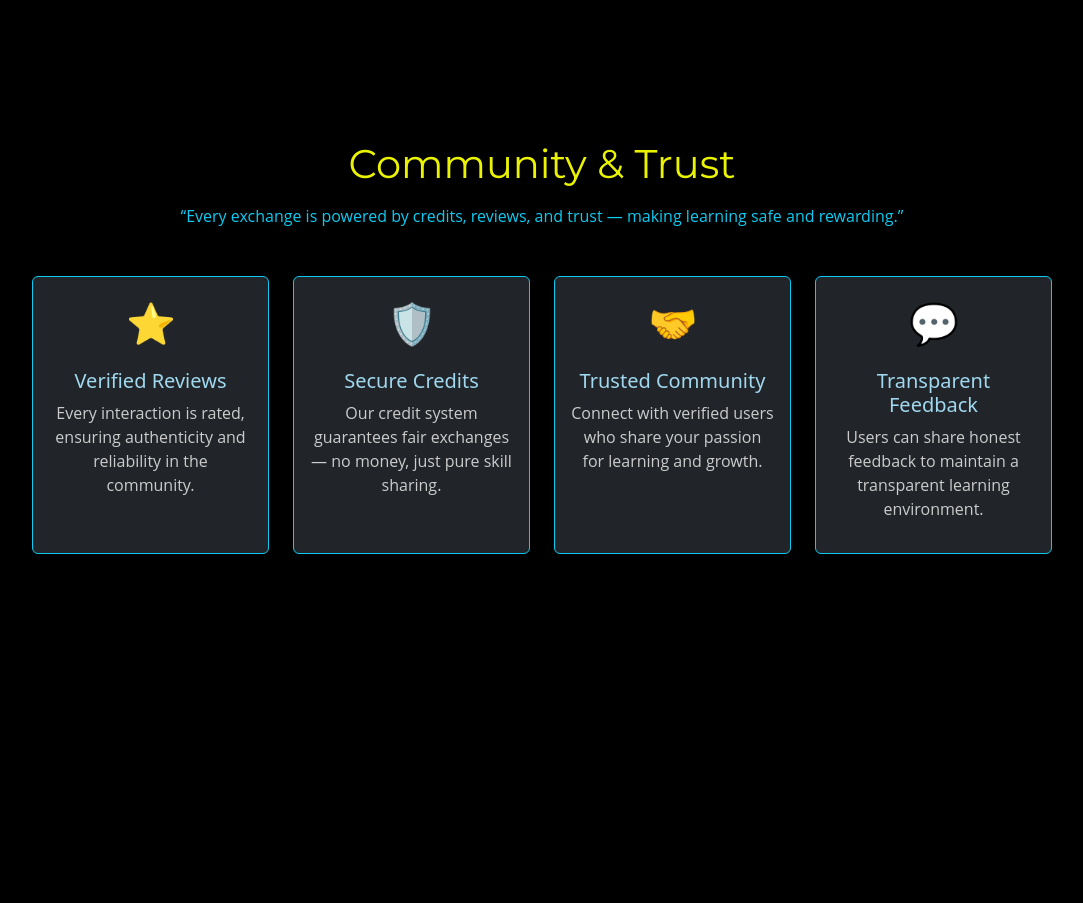
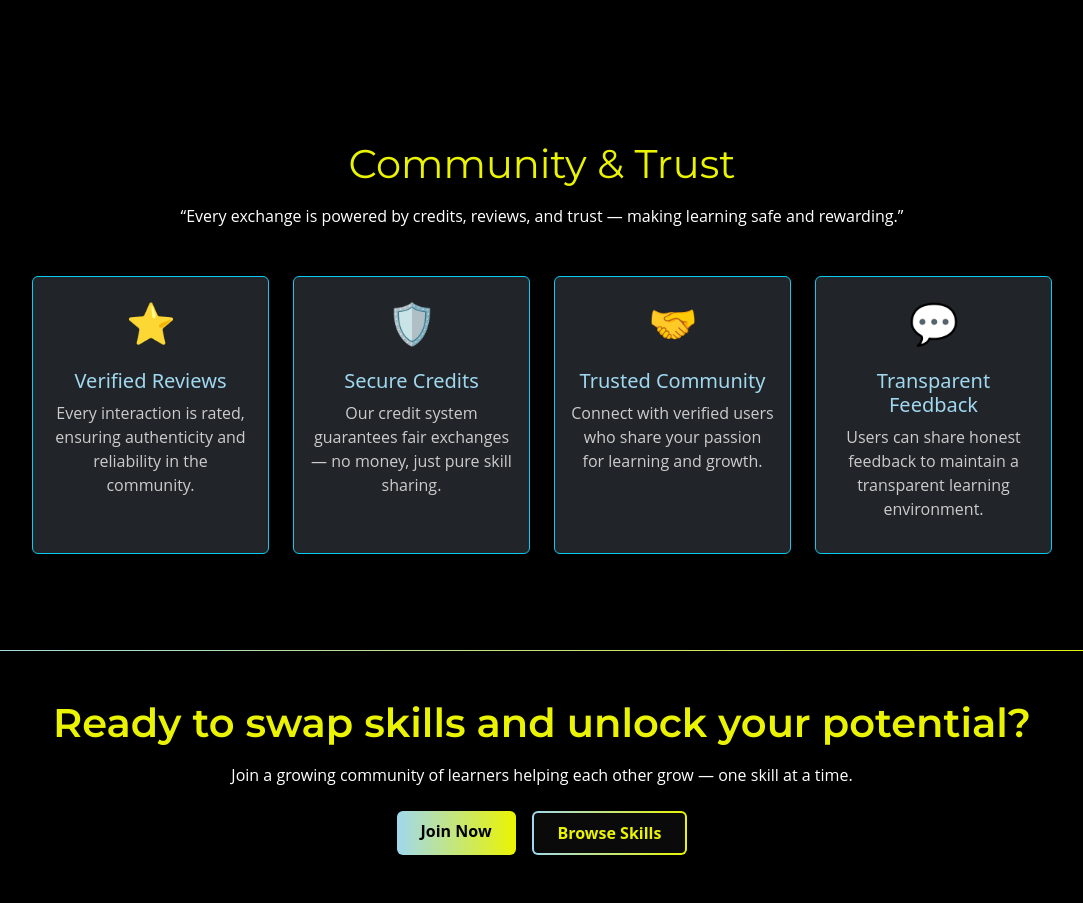
Before and after one commit to Isoo-Pal/TalentBridge, a Django app: page / in a window 1280 px wide. Shown: the part 1986-2889 px from the top of the page, without its empty margins (98-1181 px from the left). Before the commit the page ends 2540 px from the top, so only its background shows below. Run offline with Django 4.2, Linux system fonts and the light colour scheme.

Commit message:
Added footer section of home page

```diff
--- a/TalentBridge/myapp/templates/myapp/index.html
+++ b/TalentBridge/myapp/templates/myapp/index.html
@@ -165,4 +165,24 @@
     </div>
   </div>
 
+  {% comment %} last section {% endcomment %}
+  <section class="text-center py-5 border-top border-warning">
+    <div class="container">
+      <h1 class="fw-bold text-warning mb-3">
+        Ready to swap skills and unlock your potential?
+      </h1>
+      <p class="text-info mb-4">
+        Join a growing community of learners helping each other grow — one skill at a time.
+      </p>
+      <div class="d-flex justify-content-center flex-wrap gap-3">
+        <a href="#" class="btn btn-warning text-dark fw-semibold px-4 py-2">
+          Join Now
+        </a>
+        <a href="#" class="btn btn-outline-warning fw-semibold px-4 py-2">
+          Browse Skills
+        </a>
+      </div>
+    </div>
+  </section>
+
 {% endblock content %}
--- a/TalentBridge/myapp/templates/myapp/layout/layout.html
+++ b/TalentBridge/myapp/templates/myapp/layout/layout.html
@@ -7,7 +7,7 @@
     <meta name="viewport" content="width=device-width, initial-scale=1.0">
     <link rel="stylesheet" href="https://cdn.jsdelivr.net/npm/bootstrap@5.3.8/dist/css/bootstrap.min.css">
     <link href="https://fonts.googleapis.com/css2?family=Montserrat:wght@400;600&display=swap" rel="stylesheet">
-    <link rel="stylesheet" href="{% static 'css/style.css' %}?v={{ time }}">
+    <link rel="stylesheet" href="{% static 'css/style.css' %}"?v={{ time }}>
     <title>
         {% block title %}{% endblock title %}
     </title>
--- a/TalentBridge/static/css/style.css
+++ b/TalentBridge/static/css/style.css
@@ -145,3 +145,46 @@ button {
   background-color: #1a1a1a;
   box-shadow: 0 0 25px #EBF40088;
 }
+
+.btn-warning {
+    background: linear-gradient(90deg, #A0D8EF, #EBF400) !important;
+    border: none !important;
+    color: #000 !important;
+    transition: all 0.3s ease-in-out;
+  }
+
+  .btn-warning:hover {
+    filter: brightness(1.1);
+    transform: scale(1.05);
+    box-shadow: 0 0 10px rgba(235, 244, 0, 0.5);
+  }
+
+.btn-outline-warning {
+    position: relative;
+    color: #EBF400 !important;
+    border: 2px solid transparent !important;
+    background: linear-gradient(#0a0a0a, #0a0a0a) padding-box,
+                linear-gradient(90deg, #A0D8EF, #EBF400) border-box;
+    transition: all 0.3s ease-in-out;
+  }
+
+  .btn-outline-warning:hover {
+    background: linear-gradient(90deg, #A0D8EF, #EBF400) !important;
+    color: #000 !important;
+    border-color: transparent !important;
+    box-shadow: 0 0 10px rgba(235, 244, 0, 0.5);
+    transform: scale(1.05);
+  }
+
+.text-warning{
+  color: #EBF400 !important;
+}
+
+.border-top {
+    border-top: 4px solid;
+    border-image: linear-gradient(90deg, #A0D8EF, #EBF400) 1;
+}
+
+.text-info{
+  color: #fff !important;
+}
```
